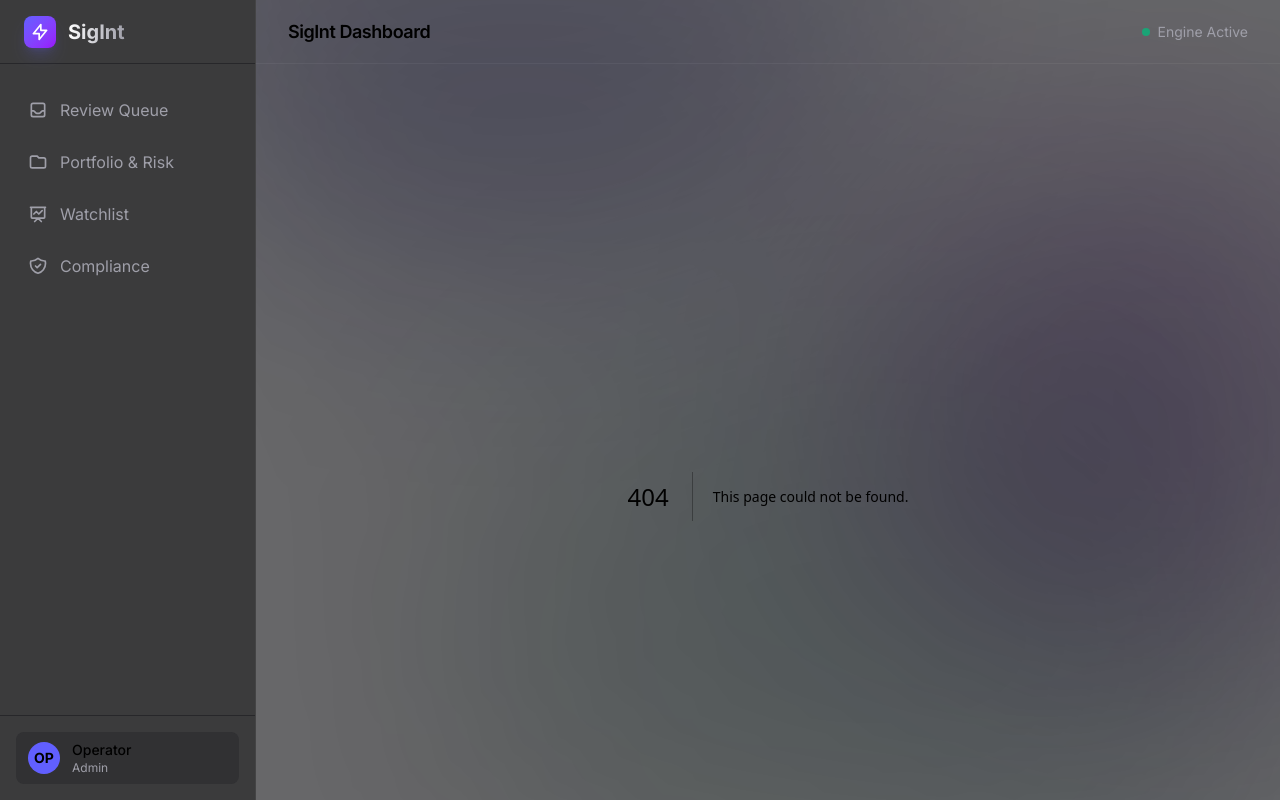
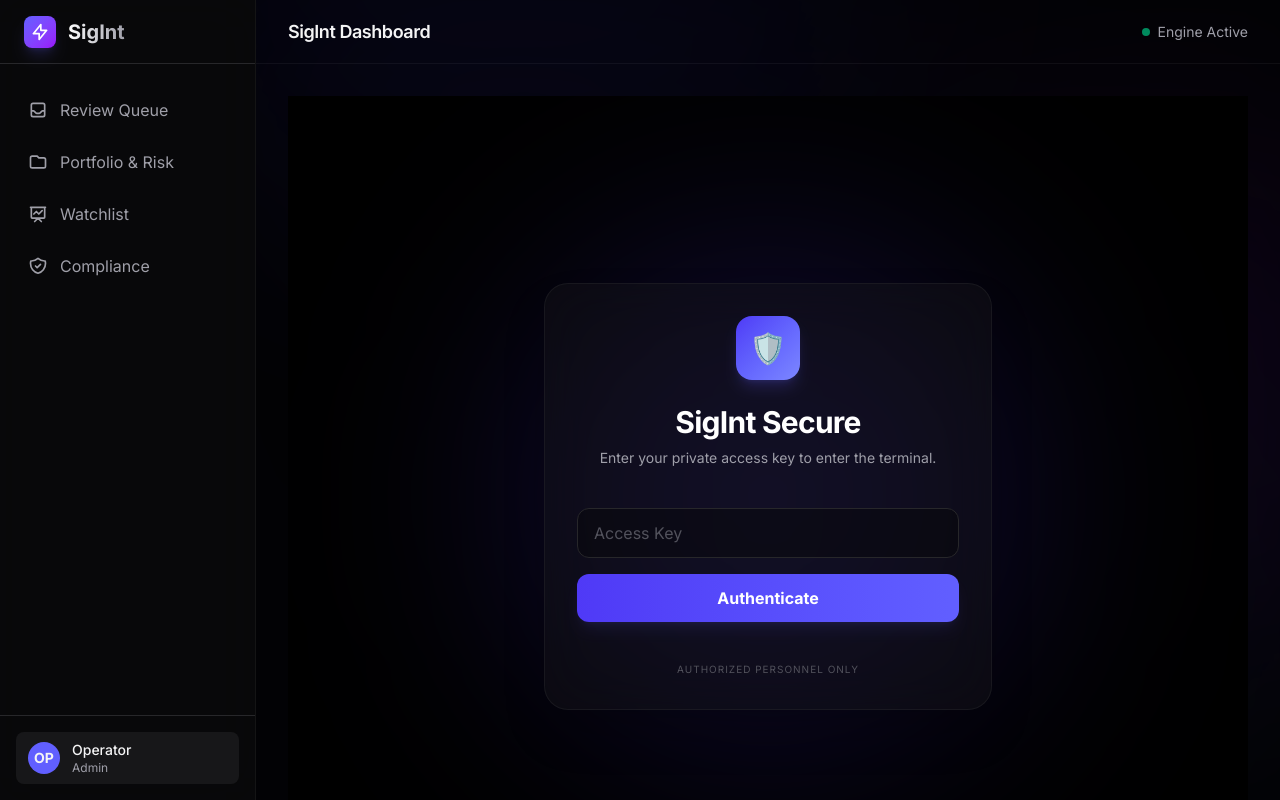
Before and after one commit to teachandtrack/signals, a Next.js app in the folder apps/web/: page /login in a window 1280 px wide. Before the commit this address had no page. Built offline with nearby package versions, Linux system fonts and the light colour scheme.

Commit message:
Security Update: Implement private access login using SIGINT_API_KEY as the gatekeeper.

```diff
--- a/apps/web/src/app/actions.ts
+++ b/apps/web/src/app/actions.ts
@@ -77,3 +77,26 @@ export async function updateSignalStatus(signalId: number, decision: "act" | "di
     return false;
   }
 }
+import { cookies } from "next/headers";
+
+export async function login(password: string) {
+  const correctPassword = process.env.SIGINT_API_KEY;
+
+  if (password === correctPassword) {
+    const cookieStore = await cookies();
+    cookieStore.set("sigint_session", "true", {
+      httpOnly: true,
+      secure: process.env.NODE_VALUE === "production",
+      sameSite: "strict",
+      maxAge: 60 * 60 * 24 * 7, // 1 week
+    });
+    return true;
+  }
+
+  return false;
+}
+
+export async function logout() {
+  const cookieStore = await cookies();
+  cookieStore.delete("sigint_session");
+}
--- /dev/null
+++ b/apps/web/src/app/login/page.tsx
@@ -0,0 +1,77 @@
+"use client";
+
+import React, { useState } from "react";
+import { login } from "../actions";
+import { useRouter } from "next/navigation";
+
+export default function LoginPage() {
+  const [password, setPassword] = useState("");
+  const [error, setError] = useState("");
+  const [loading, setLoading] = useState(false);
+  const router = useRouter();
+
+  const handleSubmit = async (e: React.FormEvent) => {
+    e.preventDefault();
+    setLoading(true);
+    setError("");
+
+    const success = await login(password);
+    if (success) {
+      router.push("/");
+    } else {
+      setError("Invalid access key. Access denied.");
+    }
+    setLoading(false);
+  };
+
+  return (
+    <div className="min-h-screen bg-black flex items-center justify-center p-6 relative overflow-hidden">
+      {/* Background Decor */}
+      <div className="absolute top-1/2 left-1/2 -translate-x-1/2 -translate-y-1/2 w-[500px] h-[500px] bg-indigo-600/20 rounded-full blur-[120px] pointer-events-none" />
+
+      <div className="w-full max-w-md glass-panel p-8 relative z-10 border border-zinc-800/50 bg-zinc-900/40 backdrop-blur-xl rounded-3xl shadow-2xl">
+        <div className="flex flex-col items-center gap-6">
+          <div className="w-16 h-16 bg-gradient-to-br from-indigo-600 to-indigo-400 rounded-2xl flex items-center justify-center shadow-lg shadow-indigo-500/20">
+            <span className="text-3xl">🛡️</span>
+          </div>
+
+          <div className="text-center">
+            <h1 className="text-3xl font-bold text-white mb-2 tracking-tight">SigInt Secure</h1>
+            <p className="text-zinc-400 text-sm">Enter your private access key to enter the terminal.</p>
+          </div>
+
+          <form onSubmit={handleSubmit} className="w-full flex flex-col gap-4 mt-4">
+            <div className="relative">
+              <input
+                type="password"
+                value={password}
+                onChange={(e) => setPassword(e.target.value)}
+                placeholder="Access Key"
+                className="w-full bg-zinc-950/50 border border-zinc-800 focus:border-indigo-500/50 rounded-xl px-4 py-3 text-white outline-none transition-all placeholder:text-zinc-600"
+                required
+              />
+            </div>
+
+            {error && (
+              <p className="text-red-400 text-xs text-center font-medium animate-shake">
+                {error}
+              </p>
+            )}
+
+            <button
+              type="submit"
+              disabled={loading}
+              className="w-full py-3 bg-gradient-to-r from-indigo-600 to-indigo-500 hover:from-indigo-500 hover:to-indigo-400 text-white rounded-xl font-bold transition-all shadow-lg shadow-indigo-500/10 disabled:opacity-50"
+            >
+              {loading ? "Verifying..." : "Authenticate"}
+            </button>
+          </form>
+
+          <p className="text-zinc-600 text-[10px] uppercase tracking-widest mt-4">
+            Authorized Personnel Only
+          </p>
+        </div>
+      </div>
+    </div>
+  );
+}
--- /dev/null
+++ b/apps/web/src/middleware.ts
@@ -0,0 +1,34 @@
+import { NextResponse } from 'next/server';
+import type { NextRequest } from 'next/server';
+
+export function middleware(request: NextRequest) {
+  const session = request.cookies.get('sigint_session');
+  const { pathname } = request.nextUrl;
+
+  // Allow login page and public assets
+  if (pathname === '/login' || pathname.startsWith('/_next') || pathname.includes('/favicon')) {
+    return NextResponse.next();
+  }
+
+  // Redirect to login if no session
+  if (!session) {
+    const url = request.nextUrl.clone();
+    url.pathname = '/login';
+    return NextResponse.redirect(url);
+  }
+
+  return NextResponse.next();
+}
+
+export const config = {
+  matcher: [
+    /*
+     * Match all request paths except for the ones starting with:
+     * - api (API routes)
+     * - _next/static (static files)
+     * - _next/image (image optimization files)
+     * - favicon.ico (favicon file)
+     */
+    '/((?!api|_next/static|_next/image|favicon.ico).*)',
+  ],
+};
```
